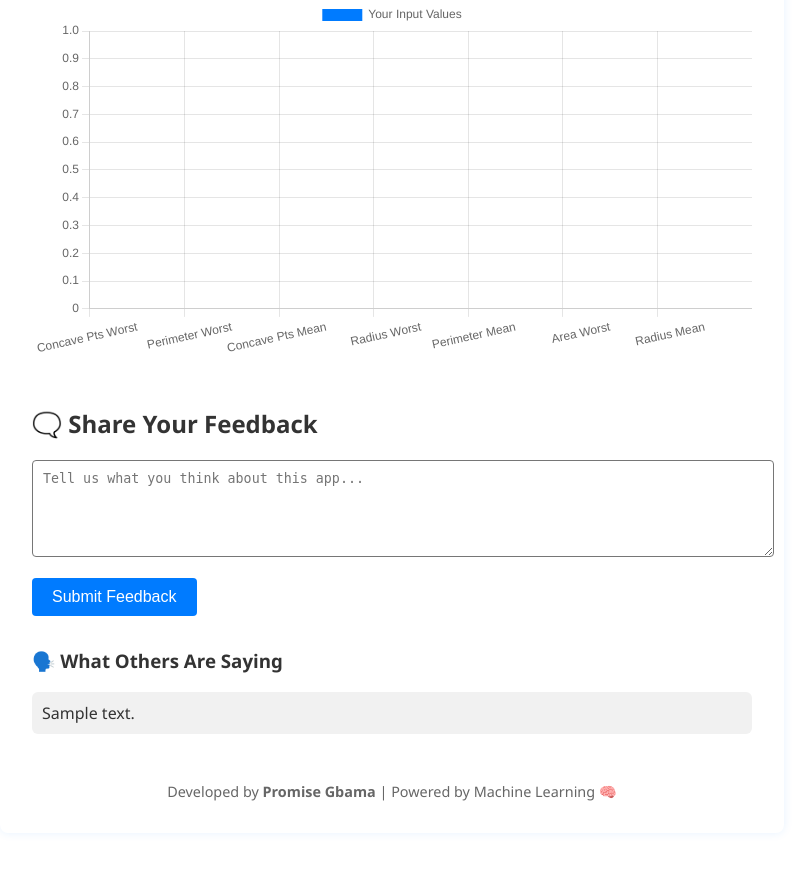
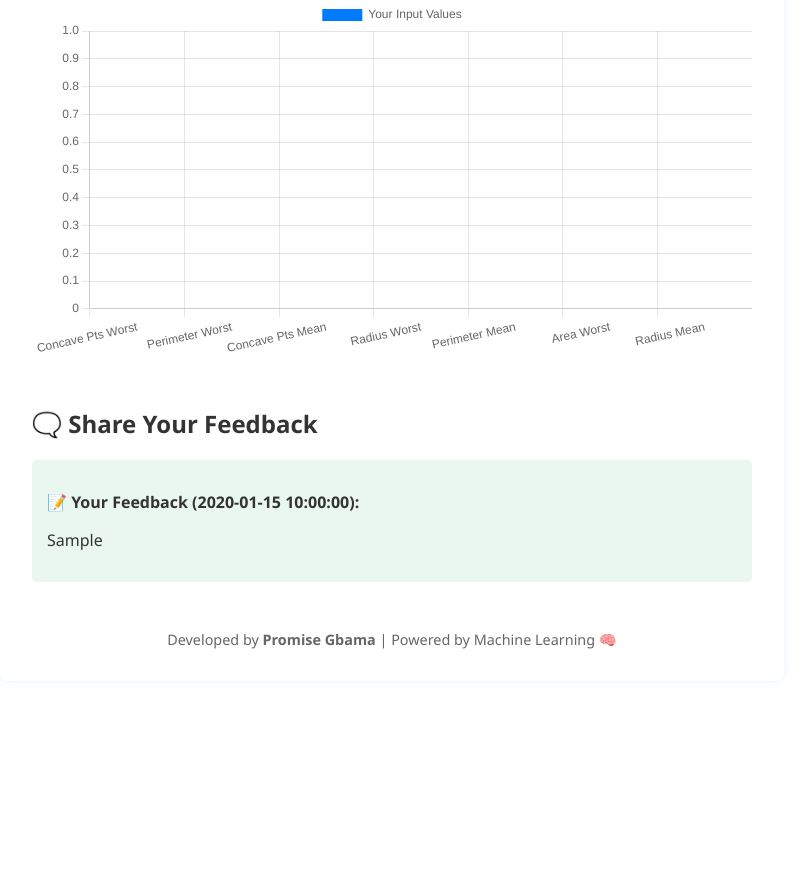
Before and after one commit to promisegbama/cancer-predictor, a Flask app: template templates/index.html in a window 1280 px wide. Shown: the part 1313-2194 px from the top of the page, without its empty margins (248-1053 px from the left). After the commit the page ends 1962 px from the top, so only its background shows below. Run offline with Flask 3, Linux system fonts and the light colour scheme; the template is opened without the code that fills it: most values are stand-ins (such as "Sample title", 1, 10 or a date in 2020); parts of the project's set-up code (start-up, migrations or seed data) failed here and were passed over; some libraries are stand-ins or nearby versions.

Commit message:
index and app.py updates

```diff
--- a/app.py
+++ b/app.py
@@ -34,15 +34,20 @@
     return {'status': 'logged'}, 200
 
 
-comments_list = []
+from datetime import datetime
 
-@app.route("/comment", methods=["POST"])
+user_feedback = None
+user_feedback_time = None
+
+@app.route('/comment', methods=['POST'])
 def comment():
-    feedback = request.form.get("feedback")
-    if feedback:
-        comments_list.append(feedback)
-        # Optional: Save to a text file or database here
-    return render_template("index.html", comments=comments_list)
+    global user_feedback, user_feedback_time
+    feedback = request.form.get('feedback')
+    if feedback and not user_feedback:
+        user_feedback = feedback
+        user_feedback_time = datetime.now().strftime('%Y-%m-%d %H:%M')
+    return render_template("index.html", user_feedback=user_feedback, user_feedback_time=user_feedback_time)
+
 
 
 @app.route('/predict', methods=['POST'])
--- a/templates/index.html
+++ b/templates/index.html
@@ -121,24 +121,18 @@
 
     <div style="margin-top: 3rem;">
         <h2>🗨️ Share Your Feedback</h2>
+        {% if not user_feedback %}
         <form method="POST" action="/comment">
             <textarea name="feedback" placeholder="Tell us what you think about this app..." rows="5" style="width:100%; padding:10px; border-radius:4px;"></textarea>
             <button type="submit" style="margin-top: 1rem; background-color: #007bff;">Submit Feedback</button>
         </form>
+        {% else %}
+        <div style="background: #e9f7ef; padding: 15px; border-radius: 5px;">
+            <p><strong>📝 Your Feedback ({{ user_feedback_time }}):</strong></p>
+            <p>{{ user_feedback }}</p>
+        </div>
+        {% endif %}
     </div>
-
-    {% if comments %}
-<div style="margin-top: 2rem;">
-    <h3>🗣️ What Others Are Saying</h3>
-    <ul style="list-style: none; padding-left: 0;">
-        {% for comment in comments %}
-        <li style="margin-bottom: 1rem; background: #f1f1f1; padding: 10px; border-radius: 6px;">
-            {{ comment }}
-        </li>
-        {% endfor %}
-    </ul>
-</div>
-{% endif %}
 
     <script>
         const audio = new Audio();
```
